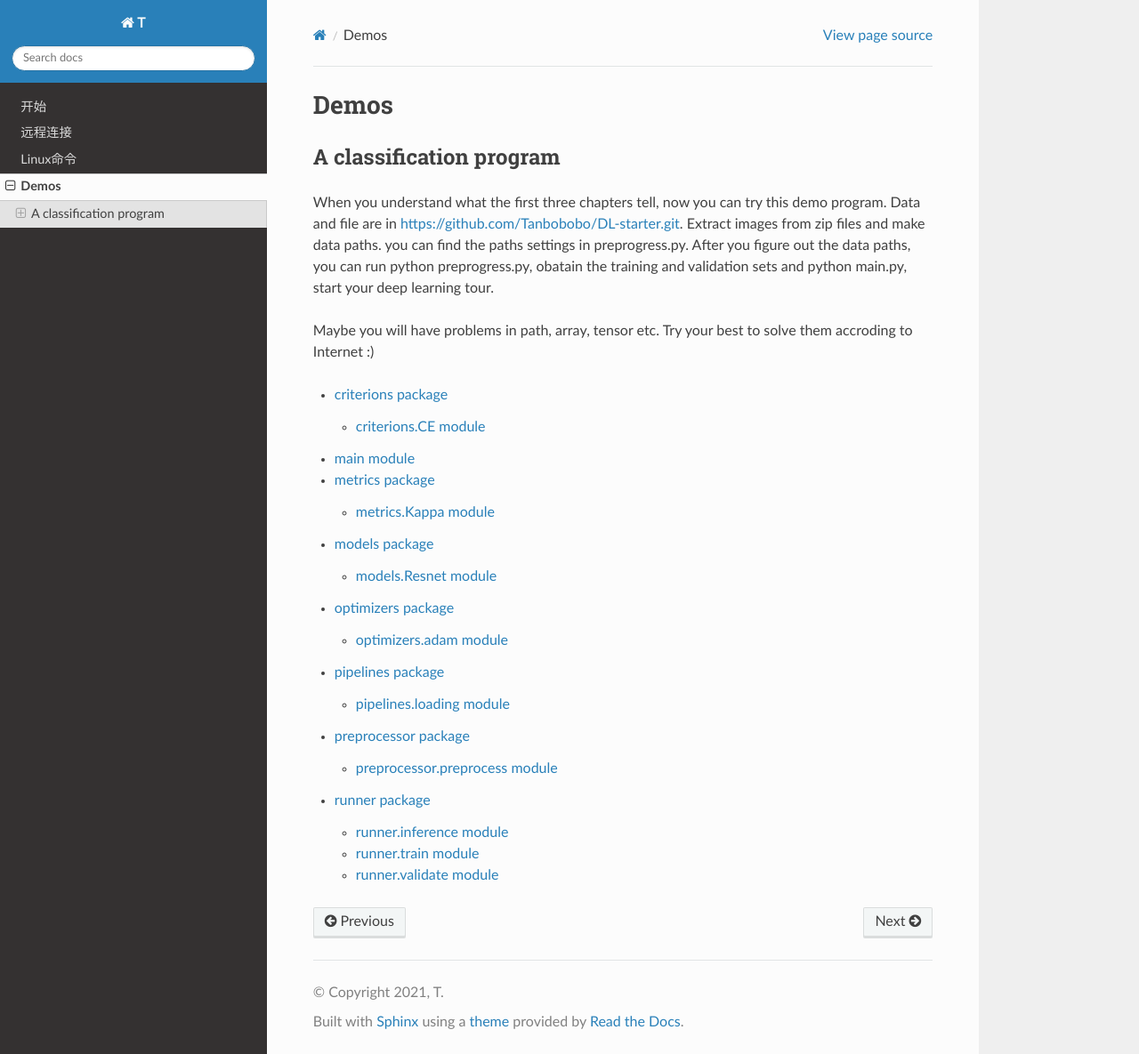
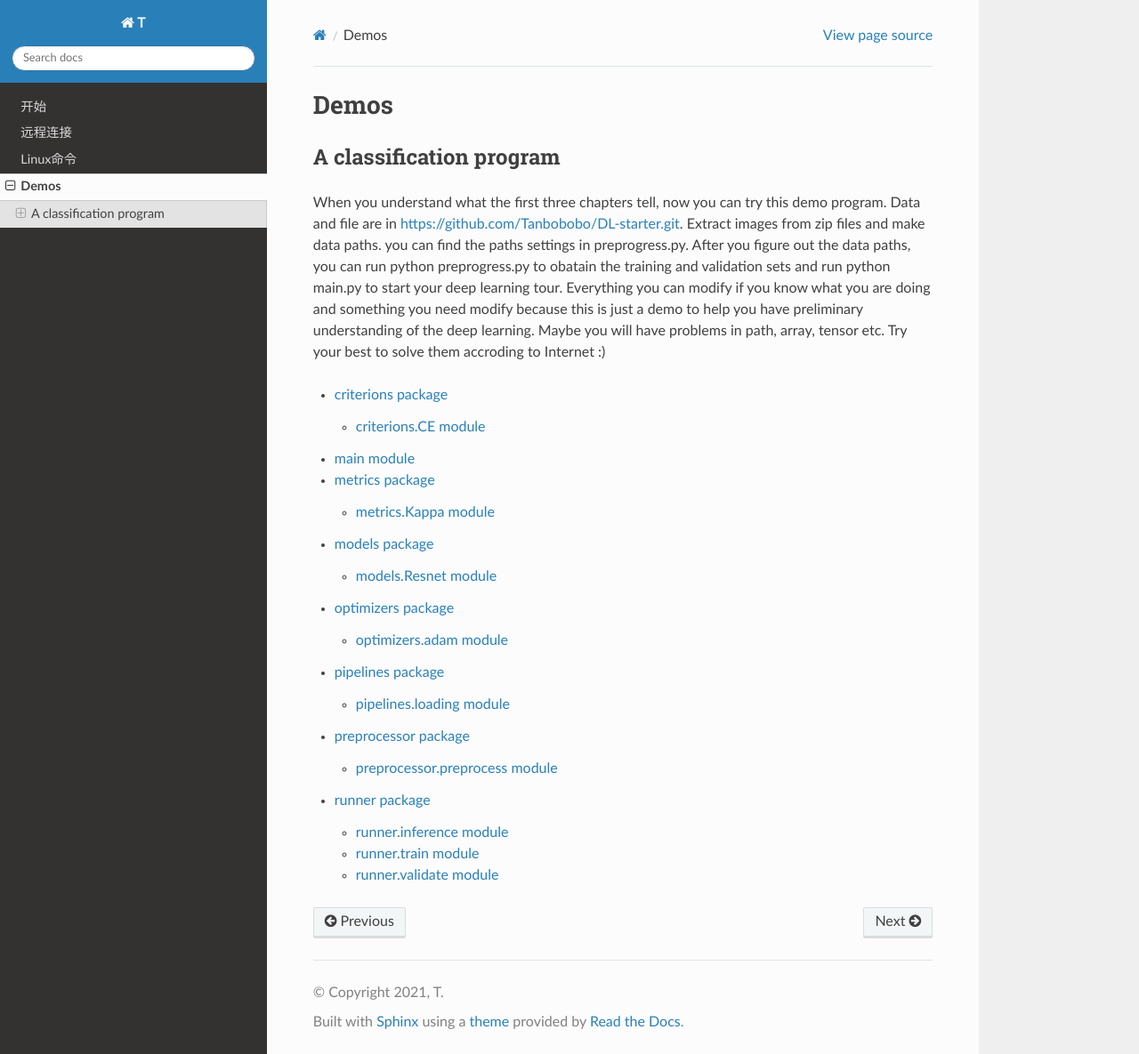
Before and after one commit to Tanbobobo/DL-starter, a Sphinx documentation site: the page built from docs/modules.rst, in a window 1280 px wide and 1185 px high. Shown: the whole window at 89% size. Built offline with Sphinx 7.4.7 and the Read the Docs theme 2.0.0, drawn with Linux system fonts in a browser that asks for light colours.

Commit message:
Update modules.rst

```diff
--- a/docs/modules.rst
+++ b/docs/modules.rst
@@ -9,10 +9,11 @@ Data and file are in https://github.com/Tanbobobo/DL-starter.git.
 Extract images from zip files and make data paths.
 you can find the paths settings in preprogress.py.
 After you figure out the data paths, you can
-run python preprogress.py, obatain the training and validation sets
+run python preprogress.py to obatain the training and validation sets
 and
-python main.py, start your deep learning tour.
-
+run python main.py to start your deep learning tour.
+Everything you can modify if you know what you are doing and something you need
+modify because this is just a demo to help you have preliminary understanding of the deep learning.
 Maybe you will have problems in path, array, tensor etc.
 Try your best to solve them accroding to Internet :)
 
```
